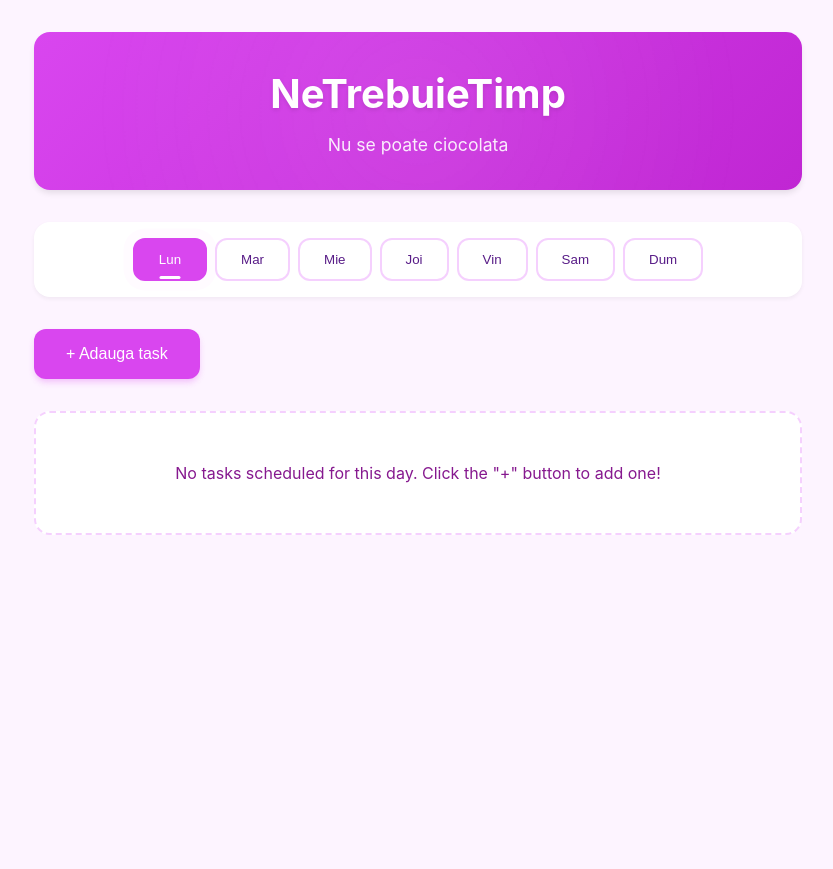
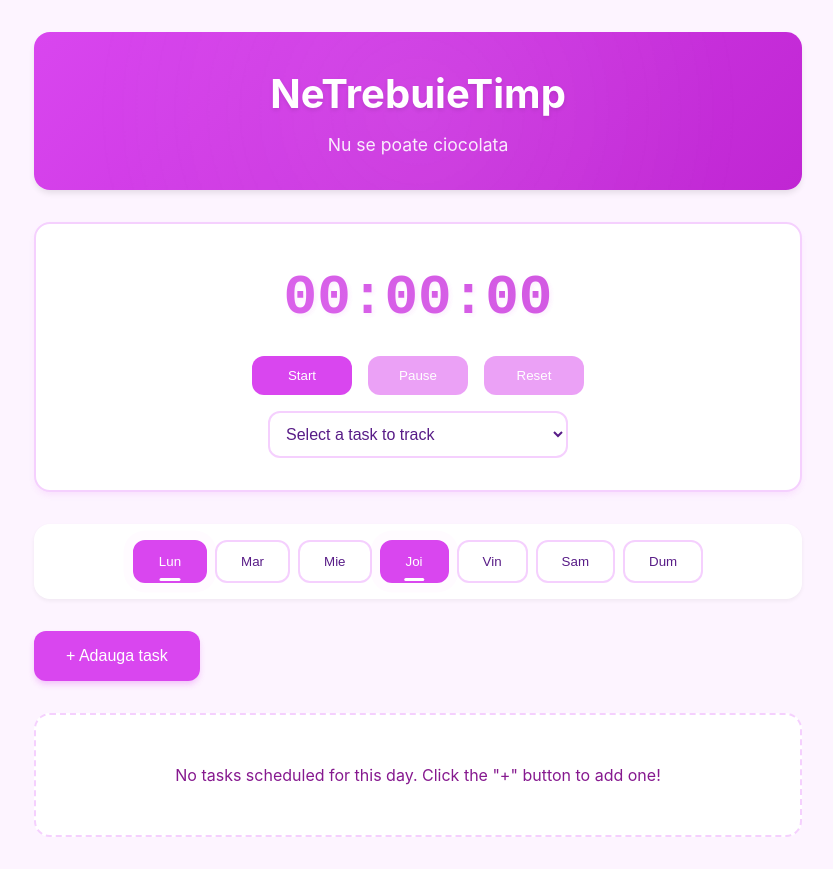
Before and after one commit to vvsian/netrebuietimp, a plain HTML site: page index.html in a window 1280 px wide. Shown: the whole page, without its empty margins (222-1055 px from the left). Before the commit the page ends 800 px from the top, so only its background shows below. Drawn offline with Linux system fonts and the light colour scheme.

Commit message:
Update index.html

```diff
--- a/index.html
+++ b/index.html
@@ -12,6 +12,23 @@
             <h1>NeTrebuieTimp</h1>
             <p class="subtitle">Nu se poate ciocolata</p>
         </header>
+
+
+        <div class="timer-section">
+            <div class="timer-display">
+                <span id="timer">00:00:00</span>
+                <div class="timer-controls">
+                    <button id="start-timer" class="timer-btn">Start</button>
+                    <button id="pause-timer" class="timer-btn" disabled>Pause</button>
+                    <button id="reset-timer" class="timer-btn" disabled>Reset</button>
+                </div>
+                <div class="timer-task">
+                    <select id="timer-task-select">
+                        <option value="">Select a task to track</option>
+                    </select>
+                </div>
+            </div>
+        </div>
 
         <div class="days-nav">
             <button class="day-btn active" data-day="Monday">Lun</button>
```
